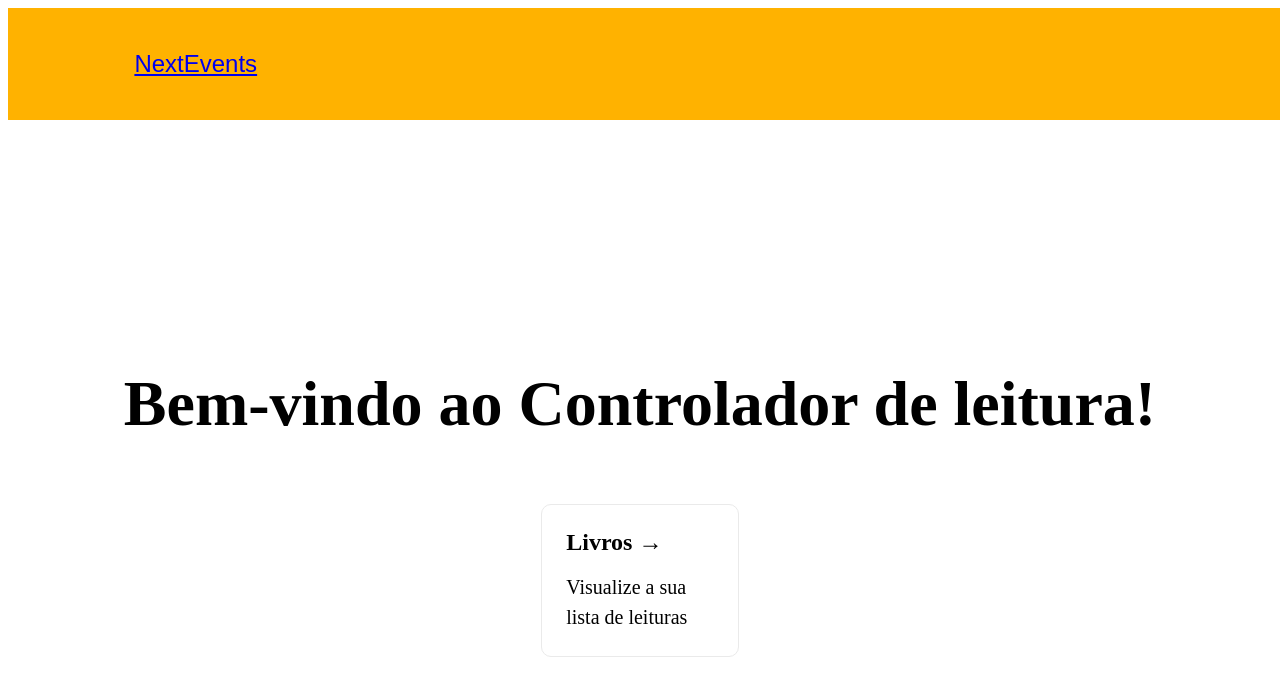
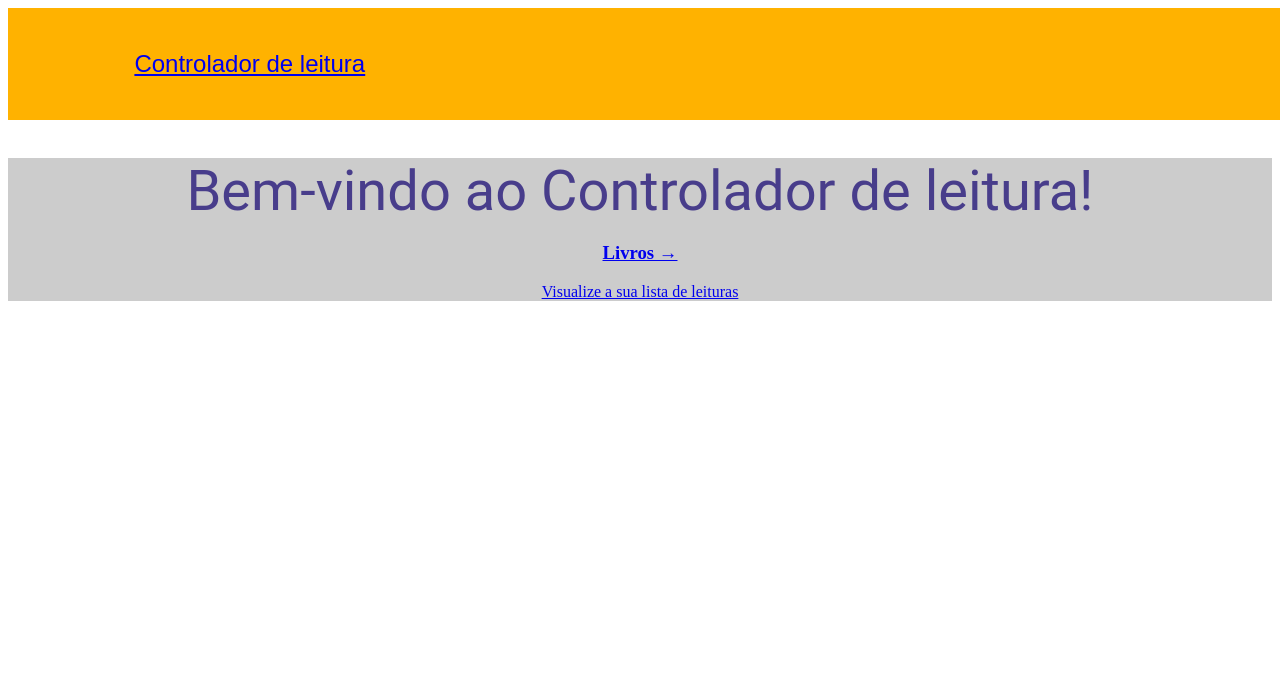
Before and after one commit to inogu/readController, a Next.js app: page / in a window 1280 px wide. Shown: the top 696 px of the page. Built offline with nearby package versions, Linux system fonts and the light colour scheme.

Commit message:
correções da relação nextjs + styled components

```diff
--- a/components/layout/main-header.js
+++ b/components/layout/main-header.js
@@ -5,7 +5,7 @@ function MainHeader() {
   return (
     <S.HeaderBooks>
       <S.Logo>
-        <Link href="/">NextEvents</Link>
+        <Link href="/">Controlador de leitura</Link>
       </S.Logo>
     </S.HeaderBooks>
   );
--- a/package.json
+++ b/package.json
@@ -18,6 +18,7 @@
   "devDependencies": {
     "@types/node": "^14.14.37",
     "@types/react": "^17.0.3",
+    "babel-plugin-styled-components": "^1.12.0",
     "typescript": "^4.2.4"
   }
 }
--- /dev/null
+++ b/pages/_document.js
@@ -0,0 +1,37 @@
+import Document, { Head, Main, NextScript } from 'next/document';
+// Import styled components ServerStyleSheet
+import { ServerStyleSheet } from 'styled-components';
+
+export default class MyDocument extends Document {
+  static getInitialProps({ renderPage }) {
+    // Step 1: Create an instance of ServerStyleSheet
+    const sheet = new ServerStyleSheet();
+
+    // Step 2: Retrieve styles from components in the page
+    const page = renderPage((App) => (props) =>
+      sheet.collectStyles(<App {...props} />),
+    );
+
+    // Step 3: Extract the styles as <style> tags
+    const styleTags = sheet.getStyleElement();
+
+    // Step 4: Pass styleTags as a prop
+    return { ...page, styleTags };
+  }
+
+  render() {
+    return (
+      <html>
+        <Head>
+          <title>My page</title>
+          {/* Step 5: Output the styles in the head  */}
+          {this.props.styleTags}
+        </Head>
+        <body>
+          <Main />
+          <NextScript />
+        </body>
+      </html>
+    );
+  }
+}
--- a/pages/index.tsx
+++ b/pages/index.tsx
@@ -1,25 +1,25 @@
 import Head from 'next/head';
-import styles from '../styles/Home.module.css';
+import * as S from '../styles/styled';
 
 export default function Home() {
   return (
-    <div className={styles.container}>
+    <S.Container>
       <Head>
         <title>Controlador de leituras</title>
         <link rel="icon" href="/favicon.ico" />
       </Head>
 
-      <main className={styles.main}>
-        <h1 className={styles.title}>Bem-vindo ao Controlador de leitura!</h1>
+      <main>
+        <S.Title>Bem-vindo ao Controlador de leitura!</S.Title>
 
-        <div className={styles.grid}>
-          <a href="/books" className={styles.card}>
+        <div>
+          <a href="/books">
             <h3>Livros &rarr;</h3>
             <p>Visualize a sua lista de leituras</p>
           </a>
 
         </div>
       </main>
-    </div>
+    </S.Container>
   );
 }
--- a/styles/Home.module.css
+++ /dev/null
@@ -1,122 +0,0 @@
-.container {
-  min-height: 100vh;
-  padding: 0 0.5rem;
-  display: flex;
-  flex-direction: column;
-  justify-content: center;
-  align-items: center;
-}
-
-.main {
-  padding: 5rem 0;
-  flex: 1;
-  display: flex;
-  flex-direction: column;
-  justify-content: center;
-  align-items: center;
-}
-
-.footer {
-  width: 100%;
-  height: 100px;
-  border-top: 1px solid #eaeaea;
-  display: flex;
-  justify-content: center;
-  align-items: center;
-}
-
-.footer img {
-  margin-left: 0.5rem;
-}
-
-.footer a {
-  display: flex;
-  justify-content: center;
-  align-items: center;
-}
-
-.title a {
-  color: #0070f3;
-  text-decoration: none;
-}
-
-.title a:hover,
-.title a:focus,
-.title a:active {
-  text-decoration: underline;
-}
-
-.title {
-  margin: 0;
-  line-height: 1.15;
-  font-size: 4rem;
-}
-
-.title,
-.description {
-  text-align: center;
-}
-
-.description {
-  line-height: 1.5;
-  font-size: 1.5rem;
-}
-
-.code {
-  background: #fafafa;
-  border-radius: 5px;
-  padding: 0.75rem;
-  font-size: 1.1rem;
-  font-family: Menlo, Monaco, Lucida Console, Liberation Mono, DejaVu Sans Mono,
-    Bitstream Vera Sans Mono, Courier New, monospace;
-}
-
-.grid {
-  display: flex;
-  align-items: center;
-  justify-content: center;
-  flex-wrap: wrap;
-  max-width: 800px;
-  margin-top: 3rem;
-}
-
-.card {
-  margin: 1rem;
-  flex-basis: 45%;
-  padding: 1.5rem;
-  text-align: left;
-  color: inherit;
-  text-decoration: none;
-  border: 1px solid #eaeaea;
-  border-radius: 10px;
-  transition: color 0.15s ease, border-color 0.15s ease;
-}
-
-.card:hover,
-.card:focus,
-.card:active {
-  color: #0070f3;
-  border-color: #0070f3;
-}
-
-.card h3 {
-  margin: 0 0 1rem 0;
-  font-size: 1.5rem;
-}
-
-.card p {
-  margin: 0;
-  font-size: 1.25rem;
-  line-height: 1.5;
-}
-
-.logo {
-  height: 1em;
-}
-
-@media (max-width: 600px) {
-  .grid {
-    width: 100%;
-    flex-direction: column;
-  }
-}
--- a/styles/globals.css
+++ /dev/null
@@ -1,16 +0,0 @@
-html,
-body {
-  padding: 0;
-  margin: 0;
-  font-family: -apple-system, BlinkMacSystemFont, Segoe UI, Roboto, Oxygen,
-    Ubuntu, Cantarell, Fira Sans, Droid Sans, Helvetica Neue, sans-serif;
-}
-
-a {
-  color: inherit;
-  text-decoration: none;
-}
-
-* {
-  box-sizing: border-box;
-}
```
Also changed, not shown: .babelrc (added), 1 other file (tests, documents, lock files or other folders).
